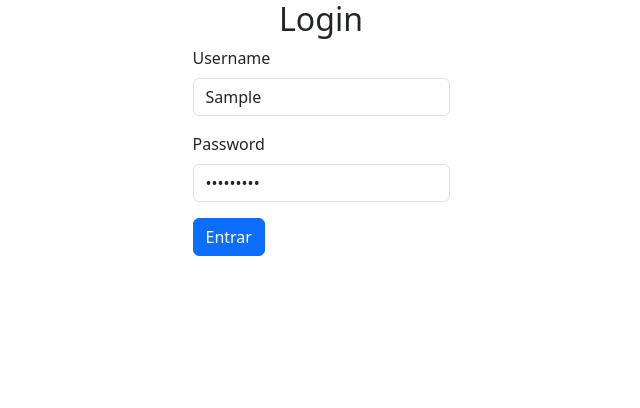
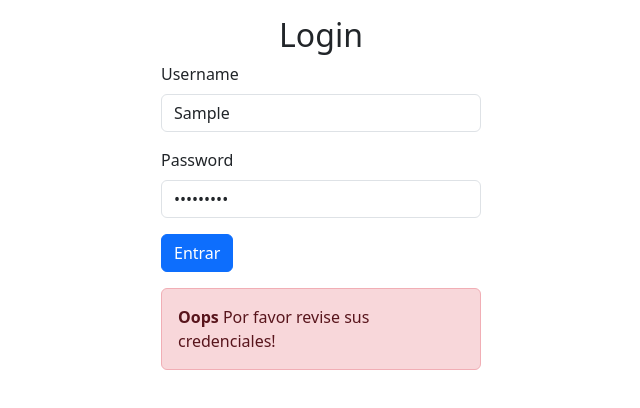
Before and after one commit to jorgedpg10/viamatica-react, a React (Vite) app: page /login in a window 1280 px wide. Both pictures are taken after typing "Sample", "Sample123" into the empty fields and a click on the button "Entrar". Shown: the top 408 px of the page, without its empty margins (319-959 px from the left). Built offline with nearby package versions, Linux system fonts and the light colour scheme.

Commit message:
error login y mejora boton destacados

```diff
--- a/src/components/PostCard.jsx
+++ b/src/components/PostCard.jsx
@@ -1,13 +1,14 @@
-import React from 'react'
+import React, { useState } from 'react'
 
 export const PostCard = ({title, id, body, posts}) => {
-
+  const [isClicked, setIsClicked] = useState(false)
 
   const handleFavorite = () => {
     const removedPost = removeItemById(posts, id);
     let favoritesArray = JSON.parse(localStorage.getItem('favorites'));
     favoritesArray.push(removedPost[0]);
     localStorage.setItem('favorites', JSON.stringify(favoritesArray));
+    setIsClicked(true);
 
   }
 
@@ -21,7 +22,7 @@ export const PostCard = ({title, id, body, posts}) => {
         <div className="card-body">
           <p className="card-text">{body}</p>
         </div>
-        <button onClick={handleFavorite} className="btn btn-primary mb-2">Agregar a Destacados</button>
+        <button onClick={handleFavorite} className={`btn btn-primary mb-2 ${isClicked ? "disabled" : ""}`}>Agregar a Destacados</button>
         <div className="card-footer text-muted text-center">Id: {id}</div>
       </div>
   );
--- a/src/pages/LoginPage.jsx
+++ b/src/pages/LoginPage.jsx
@@ -7,19 +7,22 @@ export const LoginPage = () => {
     let navigate = useNavigate();
     const [username, setUsername] = useState('');
     const [password, setPassword] = useState('');
+    const [authenticated, setAuthenticated] = useState(true);
 
     const handleLogin = (event) => {
         event.preventDefault()
         if ( username == 'admin' && password == 'admin'){
           localStorage.setItem('token', 'Bearer');
           navigate("/posts")
+        }else{
+          setAuthenticated(false);
         }
     }
 
     return (
       <>
-        <div className="d-flex justify-content-center">
-          <div>
+        <div className="d-flex justify-content-center mt-3">
+          <div className="w-25">
             <h2 className="text-center mb-2">Login</h2>
             <form onSubmit={handleLogin}>
               <div className="mb-3">
@@ -50,6 +53,13 @@ export const LoginPage = () => {
 
               <button className="btn btn-primary">Entrar</button>
             </form>
+            {!authenticated ? (
+              <div class="alert alert-danger mt-3">
+                <strong>Oops</strong> Por favor revise sus credenciales!
+              </div>
+            ) : (
+              ""
+            )}
           </div>
         </div>
       </>
```
